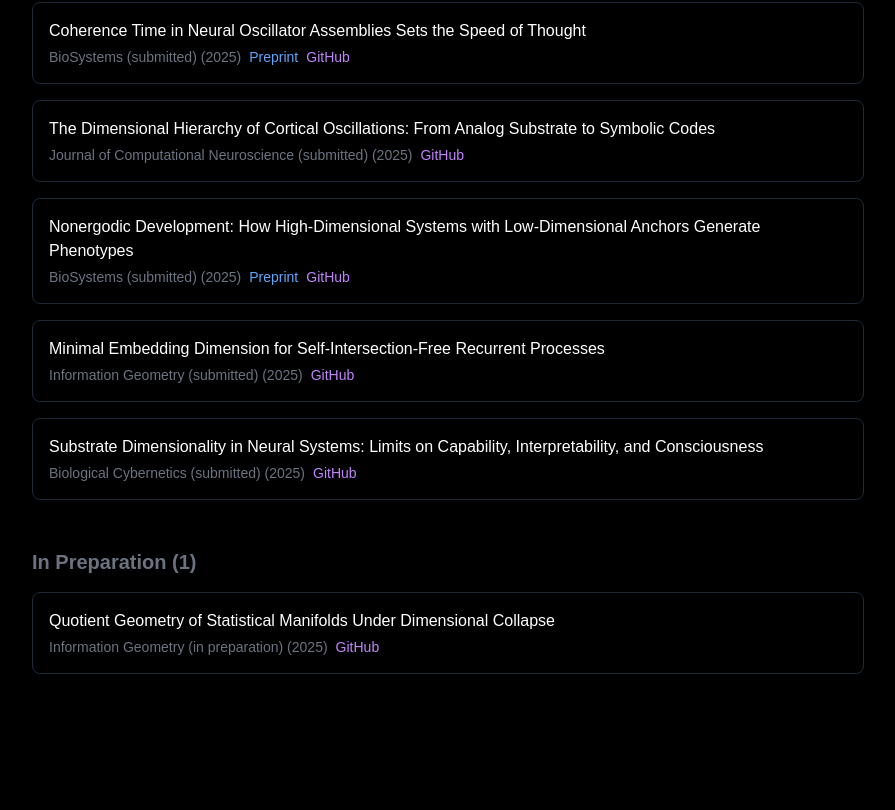
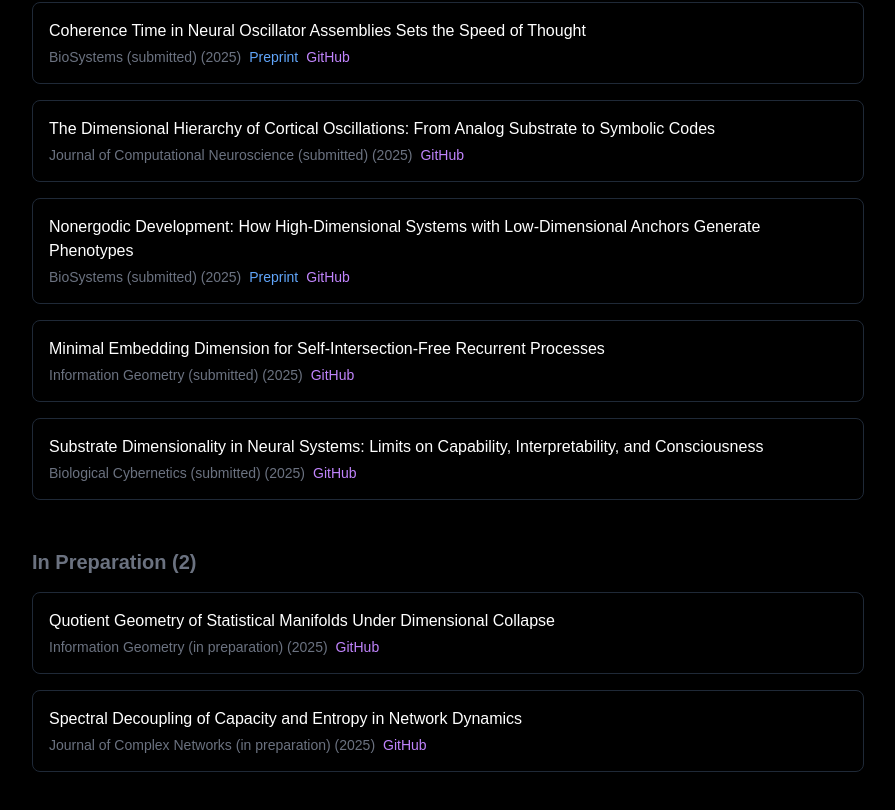
Before and after one commit to todd866/coherencedynamics-website, a Next.js app: page /papers in a window 1280 px wide. Shown: the part 705-1515 px from the top of the page, without its empty margins (192-1087 px from the left). Before the commit the page ends 1491 px from the top, so only its background shows below. Built offline with nearby package versions, Linux system fonts and the light colour scheme.

Commit message:
Add spectral decoupling paper (in prep)

```diff
--- a/src/app/page.tsx
+++ b/src/app/page.tsx
@@ -160,18 +160,18 @@ export default function Home() {
             </p>
           </Link>
 
-          <Link href="/papers/code-constraint" className="block p-6 border border-gray-800 rounded-xl hover:border-gray-600 hover:bg-gray-900/50 transition-colors">
+          <Link href="/papers/minimal-embedding" className="block p-6 border border-gray-800 rounded-xl hover:border-gray-600 hover:bg-gray-900/50 transition-colors">
             <div className="flex items-center gap-2 mb-2">
-              <span className="text-xs font-medium px-2 py-1 bg-yellow-900 text-yellow-300 rounded">
-                Ready to Submit
+              <span className="text-xs font-medium px-2 py-1 bg-blue-900 text-blue-300 rounded">
+                Under Review
               </span>
-              <span className="text-sm text-gray-500">Prog Biophys Mol Biol</span>
+              <span className="text-sm text-gray-500">Information Geometry</span>
             </div>
             <h3 className="text-lg font-semibold mb-2 text-white">
-              Low-Dimensional Codes Constrain High-D Dynamics
+              Minimal Embedding Dimension for Recurrent Processes
             </h3>
             <p className="text-gray-400">
-              Fourier bandwidth bottleneck shows how biology stabilizes organization through low-D interfaces.
+              Why you need at least 3 dimensions for continuous cyclic dynamics—below that, trajectories collide.
             </p>
           </Link>
         </div>
--- a/src/components/BitsVsDynamics.tsx
+++ b/src/components/BitsVsDynamics.tsx
@@ -252,7 +252,7 @@ export default function BitsVsDynamics() {
 
     const resize = () => {
       const rect = canvas.getBoundingClientRect();
-      const dpr = Math.min(2, window.devicePixelRatio || 1);
+      const dpr = Math.min(3, window.devicePixelRatio || 1);
       dprRef.current = dpr;
 
       const cssW = rect.width || CSS_W;
--- a/src/data/papers.ts
+++ b/src/data/papers.ts
@@ -248,6 +248,28 @@ This forms a two-paper program with the minimal embedding result: Paper 1 gives
     ],
     workflow: 'Claude Code with Opus 4.5 (Anthropic) for drafting; GPT-5.2 (OpenAI) and Gemini 3 Pro (Google) for cross-paper consistency review. Author reviewed all content and takes full responsibility.',
   },
+  {
+    slug: 'spectral-decoupling',
+    title: 'Spectral Decoupling of Capacity and Entropy in Network Dynamics',
+    journal: 'Journal of Complex Networks (in preparation)',
+    year: 2025,
+    status: 'in_prep',
+    github: 'todd866/spectral-decoupling',
+    description: `**Network complexity is two-dimensional: capacity (how many slow modes topology supports) and entropy (how spread the dynamics are).** These axes are orthogonal — you can match entropy while having completely different capacities, or vary entropy while capacity stays fixed.
+
+The key insight: the Laplacian spectrum determines spectral capacity $C(\\lambda^*)$ — the count of slow modes below a threshold. This is purely topological. State entropy, by contrast, decomposes as $H = 2\\log\\sigma + B(G;\\alpha)$ where noise contributes an additive shift and topology sets the baseline. Noise moves you along the entropy axis; topology determines your capacity.
+
+This resolves a common conflation in network science. When people say a network is "complex," do they mean it supports many persistent patterns (high capacity) or that its dynamics are unpredictable (high entropy)? These are independent. A ring lattice has high capacity but can have low entropy (coherent slow modes). A random graph has zero capacity but can have high entropy (noisy fast dynamics).
+
+The $(C, H)$ phase portrait provides a diagnostic: where does your network sit, and what controls each axis?`,
+    keyFindings: [
+      'Spectral capacity $C(\\lambda^*)$ counts slow Laplacian modes — purely topological',
+      'State entropy decomposes: $H = 2\\log\\sigma + B(G;\\alpha)$ — noise vs topology contributions',
+      'Iso-entropy networks can have vastly different capacities',
+      'Fixed topology means fixed capacity regardless of noise level',
+    ],
+    workflow: 'Claude Code with Opus 4.5 (Anthropic) for drafting and simulation code; GPT-5.2 (OpenAI) for review. Author reviewed all content and takes full responsibility.',
+  },
 ];
 
 export const getPaperBySlug = (slug: string): Paper | undefined => {
```
